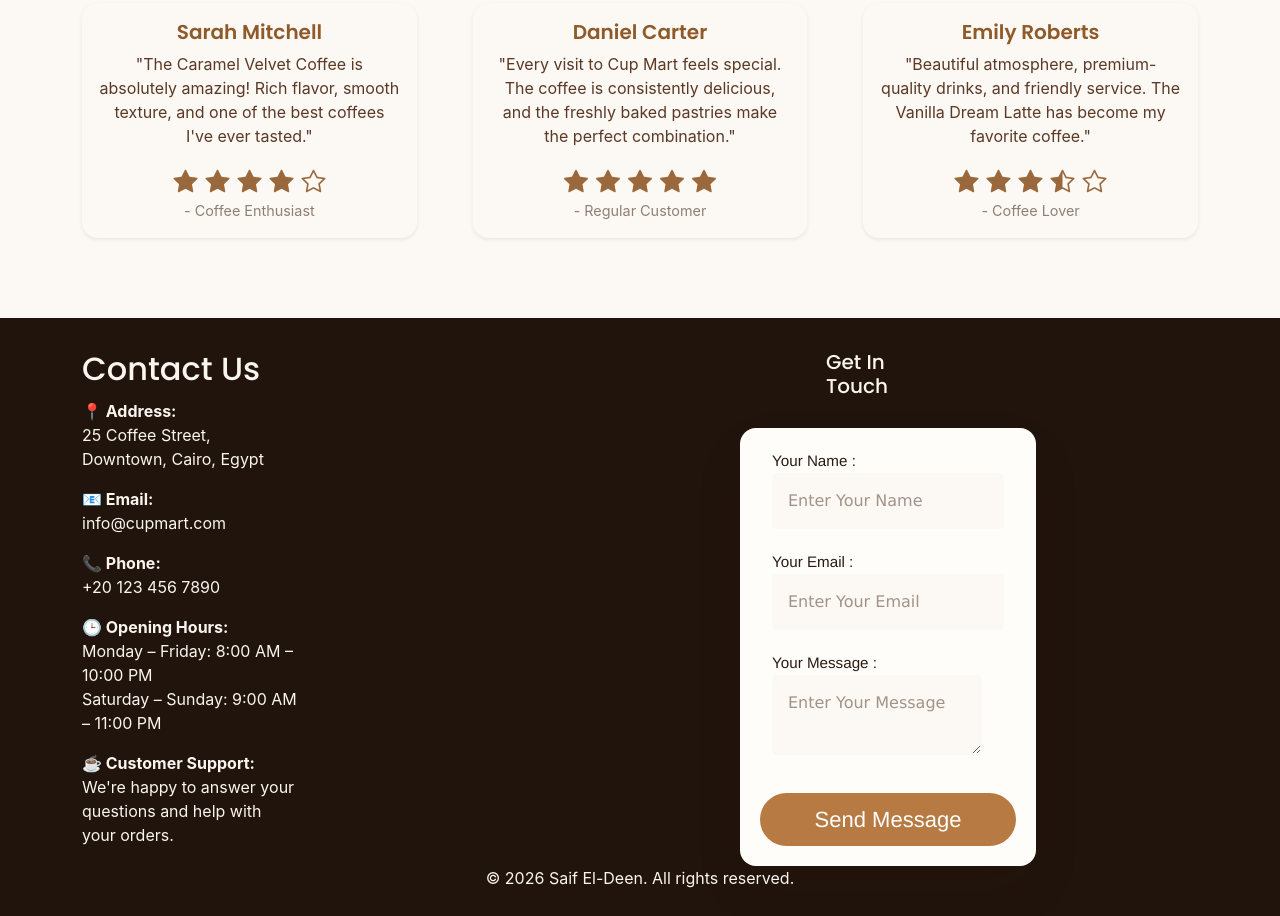
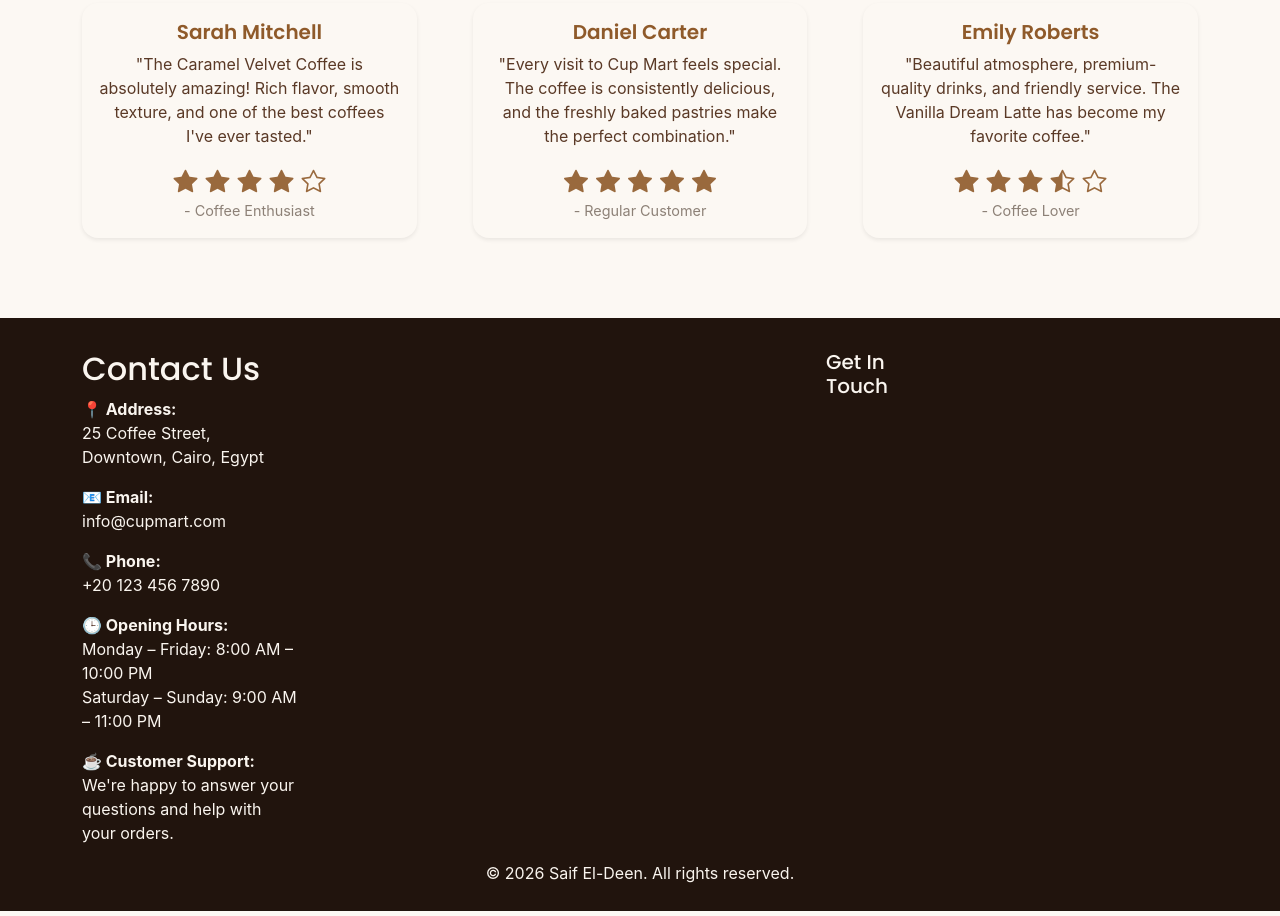
Before and after one commit to SaifElde/Cup-Mart, a plain HTML site: page index.html in a window 1280 px wide. Shown: the part 8393-9309 px from the top of the page. Drawn offline with nearby package versions, Linux system fonts and the light colour scheme.

Commit message:
Update index.html

```diff
--- a/index.html
+++ b/index.html
@@ -820,47 +820,7 @@
         <div class="col-md-4">
           <div class="col-md-4">
             <h5>Get In Touch</h5>
-            <form>
-              <div class="container_Form">
-                <div class="container">
-                  <label for="Name_Input">Your Name :</label>
-                  <input
-                    required
-                    class="Fill_Input"
-                    type="text"
-                    name="user name"
-                    type="text"
-                    id="Name_Input"
-                    placeholder="Enter Your Name"
-                  />
-                </div>
 
-                <div class="container">
-                  <label for="Email_Input">Your Email :</label>
-                  <input
-                    required
-                    class="Fill_Input"
-                    type="email"
-                    name="user email"
-                    type="email"
-                    id="Email_Input"
-                    placeholder="Enter Your Email"
-                  />
-                </div>
-                <div class="container">
-                  <label for="Message_Input">Your Message :</label>
-                  <textarea
-                    required
-                    class="Fill_Input"
-                    name="user message"
-                    id="Message_Input"
-                    placeholder="Enter Your Message"
-                  ></textarea>
-                </div>
-
-                <a href="#" class="button">Send Message</a>
-              </div>
-            </form>
           </div>
         </div>
       </div>
```
